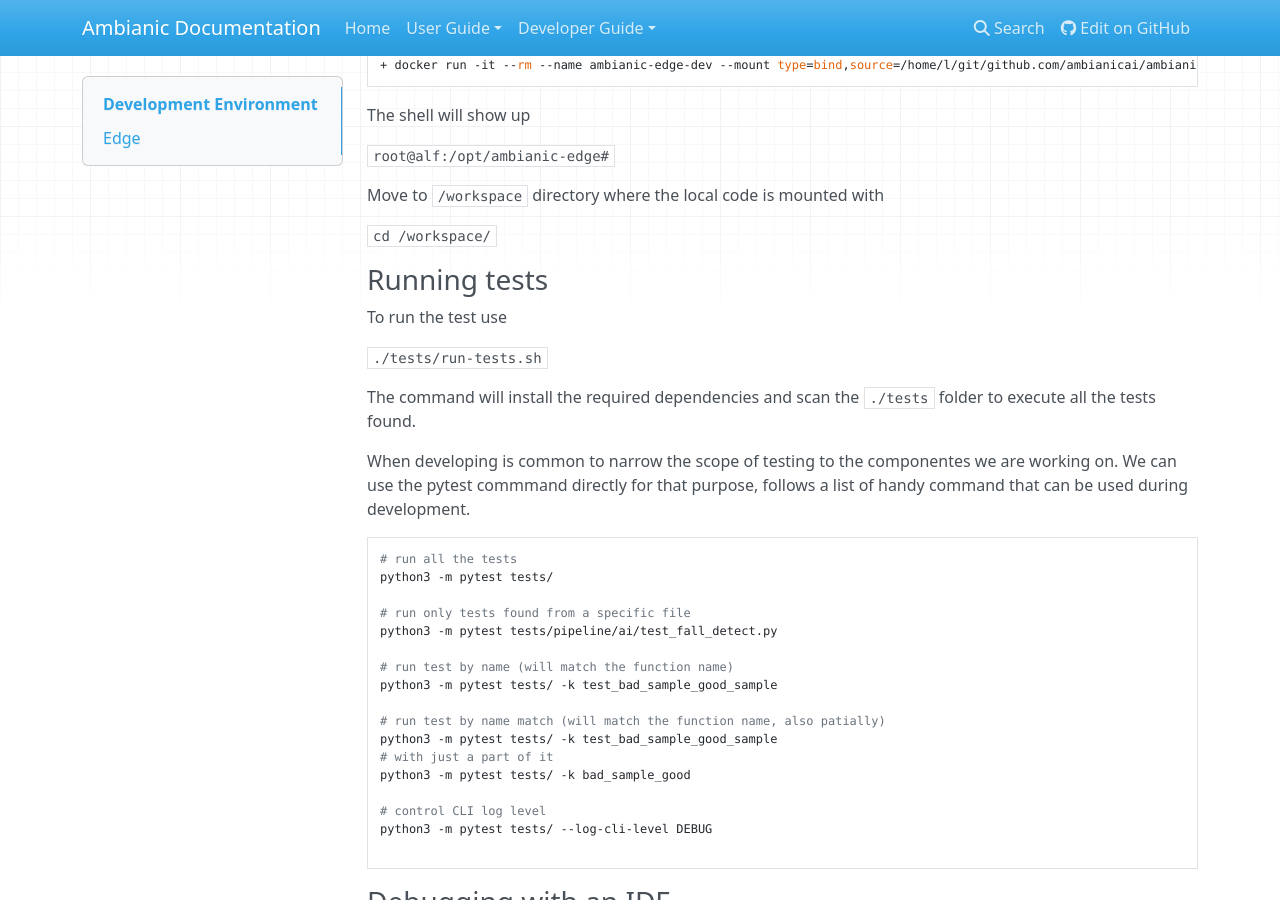
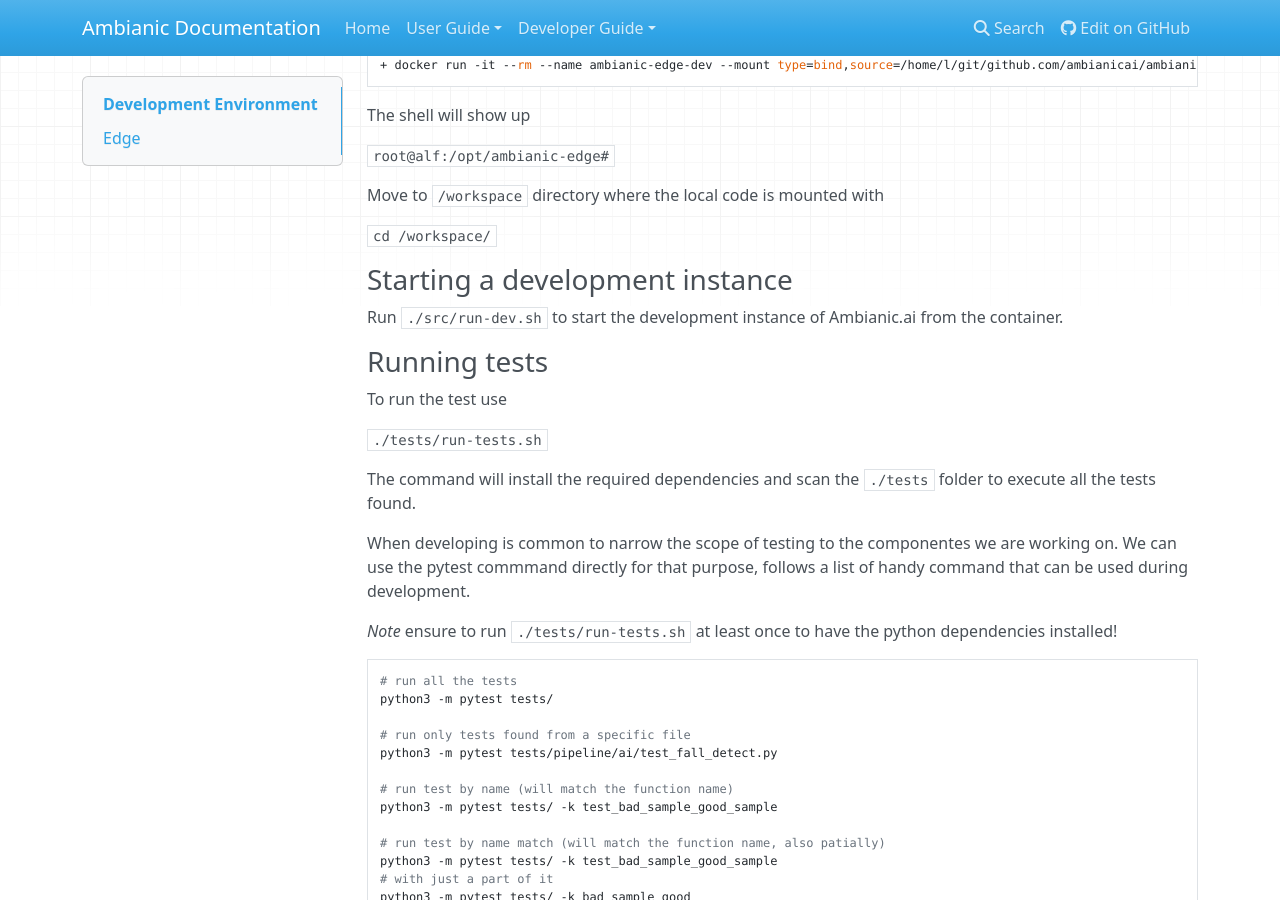
Before and after one commit to ambianic/ambianic-docs, an MkDocs documentation site: the page built from docs-md/developers/development-environment.md, in a window 1280 px wide and 900 px high, scrolled down 1251 px. Built offline with MkDocs 1.6.1, drawn with Linux system fonts in a browser that asks for light colours; nearby versions of some CDN libraries.

Commit message:
added local run decriptio

````diff
--- a/docs-md/developers/development-environment.md
+++ b/docs-md/developers/development-environment.md
@@ -72,6 +72,10 @@ Move to `/workspace` directory where the local code is mounted with
 
 `cd /workspace/`
 
+### Starting a development instance
+
+Run `./src/run-dev.sh` to start the development instance of Ambianic.ai from the container.
+
 ### Running tests
 
 To run the test use
@@ -81,6 +85,8 @@ To run the test use
 The command will install the required dependencies and scan the  `./tests` folder to execute all the tests found.
 
 When developing is common to narrow the scope of testing to the componentes we are working  on. We can use the pytest commmand directly for that purpose, follows a list of handy command that can be used  during development.
+
+_Note_ ensure to run `./tests/run-tests.sh` at least once to have the python dependencies installed!
 
 ```sh
 # run all the tests
````
